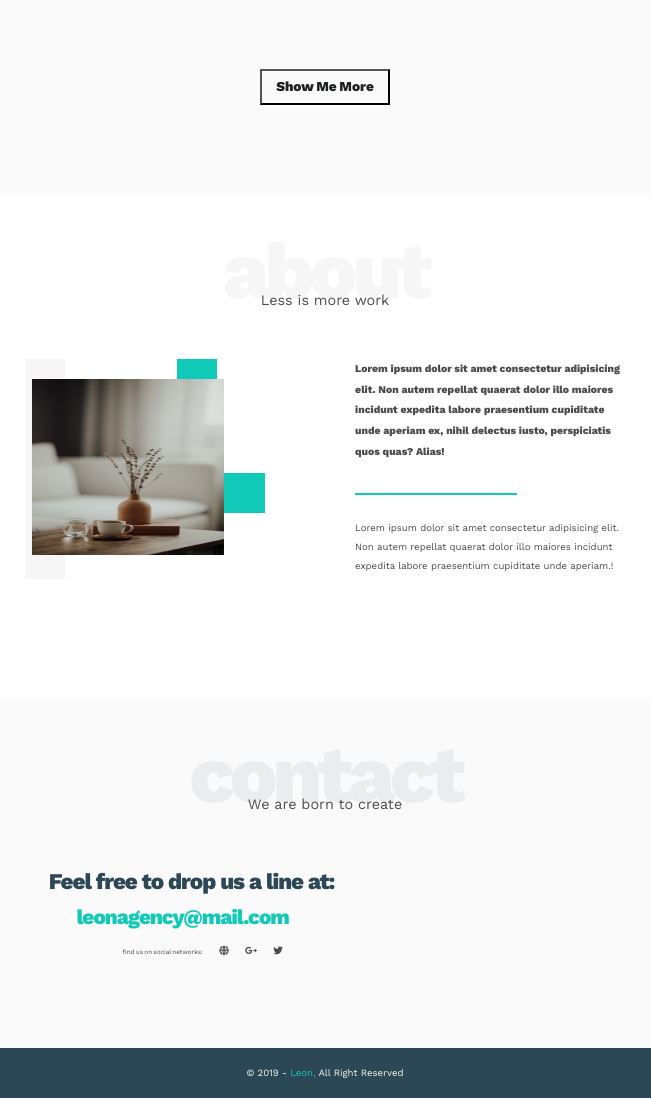
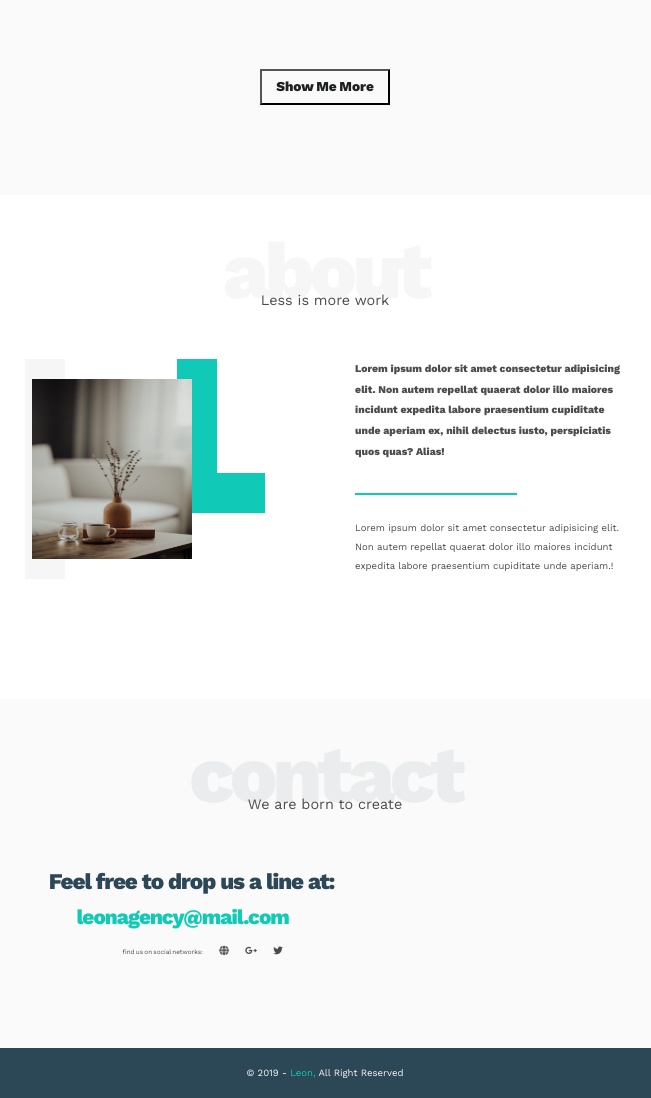
Before and after one commit to Anas610/Leon, a plain HTML site: page index.html in a window 1280 px wide. Shown: the part 1802-2900 px from the top of the page, without its empty margins (315-966 px from the left). Drawn offline with nearby package versions, Linux system fonts and the light colour scheme.

Commit message:
delete ay kalam

```diff
--- a/css/Leon.css
+++ b/css/Leon.css
@@ -545,8 +545,8 @@ main > ul > li > p {
 }
 
 .about-space > .about-img > img {
-    width: 80%;
-    height: 80%;
+    width: 160px;
+    height: 180px;
     position: absolute;
     left: 3%;
     top: 20px;
```
